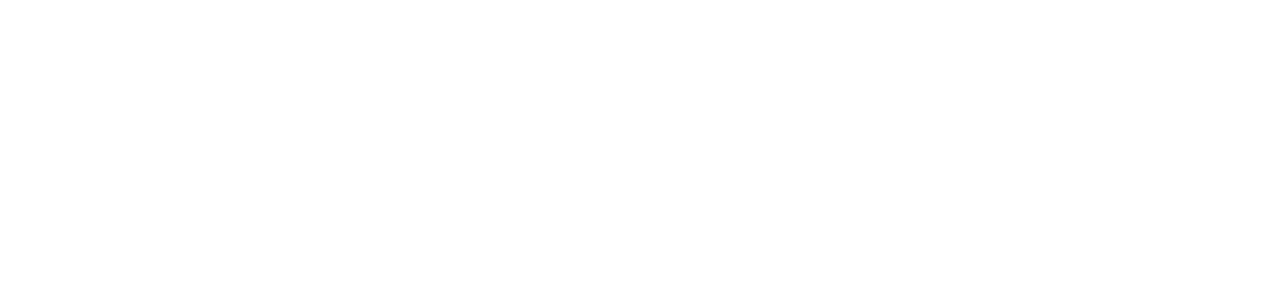
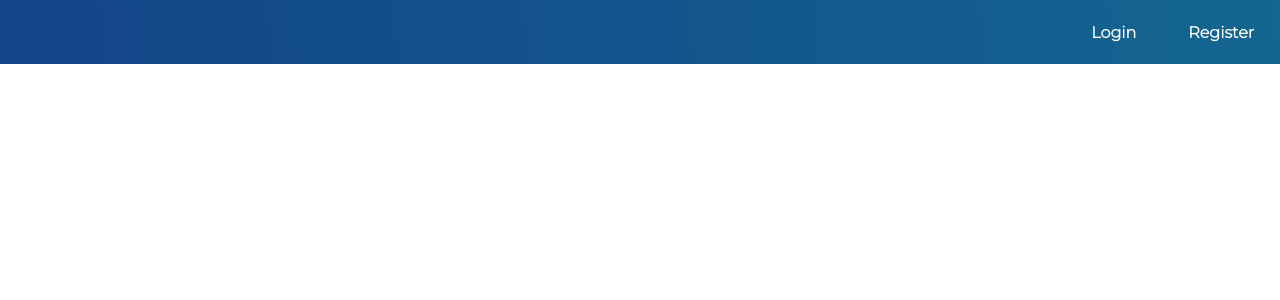
Before and after one commit to Ayush-Flash/smart-routine-maker, a React (Create React App) app: page / in a window 1280 px wide. Shown: the top 300 px of the page. Built offline with nearby package versions, Linux system fonts and the light colour scheme.

Commit message:
Added Navbar Component

```diff
--- a/public/index.html
+++ b/public/index.html
@@ -9,6 +9,8 @@
       content="Web site created using create-react-app"
     />
     <title>Smart-Routine-Maker</title>
+    <link href="https://fonts.googleapis.com/css2?family=Montserrat:wght@300&display=swap" rel="stylesheet">
+    <link rel="stylesheet" href="https://use.fontawesome.com/releases/v5.14.0/css/all.css" integrity="sha384-HzLeBuhoNPvSl5KYnjx0BT+WB0QEEqLprO+NBkkk5gbc67FTaL7XIGa2w1L0Xbgc" crossorigin="anonymous">
   </head>
   <body>
     <noscript>You need to enable JavaScript to run this app.</noscript>
--- a/src/App.js
+++ b/src/App.js
@@ -1,10 +1,14 @@
-import React from 'react';
+import React, { Component } from 'react';
+import Navbar from './components/Navbar/Navbar';
 
-function App() {
-  return (
-    <div className="App">
-    </div>
-  );
+class App extends Component {
+  render() {
+    return (
+      <div className="App">
+        <Navbar />
+      </div>
+    );
+  }
 }
 
 export default App;
--- /dev/null
+++ b/src/components/Navbar/Navbar.js
@@ -0,0 +1,14 @@
+import React from 'react';
+import styles from './navbar.module.css';
+const Navbar = () => {
+    return (
+        <nav className={styles.navbar}>
+            <ul className={styles.navlinks}>
+                <li className={styles.navlink}>Login</li>
+                <li className={styles.navlink}>Register</li>
+            </ul>
+        </nav>
+    );
+}
+
+export default Navbar;
--- /dev/null
+++ b/src/components/Navbar/navbar.module.css
@@ -0,0 +1,30 @@
+.navbar {
+    background: rgb(3,34,143);
+    background: linear-gradient(83deg, rgba(3,34,143,1) 0%, rgba(19,68,136,1) 0%, rgba(19,102,145,1) 100%);
+    height: 8vh;
+}
+
+.navlinks {
+    height: 100%;
+    width: 100%;
+    display: flex;
+    justify-content: flex-end;
+    align-items: center;
+}
+
+.navlink {
+    list-style: none;
+    color: white;
+    margin: 10px;
+    cursor: pointer;
+    padding: 1rem;
+    font-family: 'Montserrat', sans-serif;
+    font-weight: 700;
+}
+
+.navlink:hover,
+.navlink:active {
+    background-color: #4399c6;
+    border-radius: 5px;
+    transition: all 0.2s ease-in-out;
+}
--- a/src/index.css
+++ b/src/index.css
@@ -1,13 +1,6 @@
-body {
+* {
   margin: 0;
-  font-family: -apple-system, BlinkMacSystemFont, 'Segoe UI', 'Roboto', 'Oxygen',
-    'Ubuntu', 'Cantarell', 'Fira Sans', 'Droid Sans', 'Helvetica Neue',
-    sans-serif;
-  -webkit-font-smoothing: antialiased;
-  -moz-osx-font-smoothing: grayscale;
+  padding: 0;
+  box-sizing: border-box;
+  font-family: sans-serif;
 }
-
-code {
-  font-family: source-code-pro, Menlo, Monaco, Consolas, 'Courier New',
-    monospace;
-}
```
Also changed, not shown: src/components/Home/Builder/AddRotine.js (added), src/components/Home/Builder/Routine.js (added), src/components/Home/Builder/RoutineBox.js (added), src/components/Home/Routine/Routine.js (added), src/components/Home/Routine/RoutineCard.js (added), src/components/Home/Routine/Routines.js (added), src/components/LoginForm/LoginForm.js (added).
